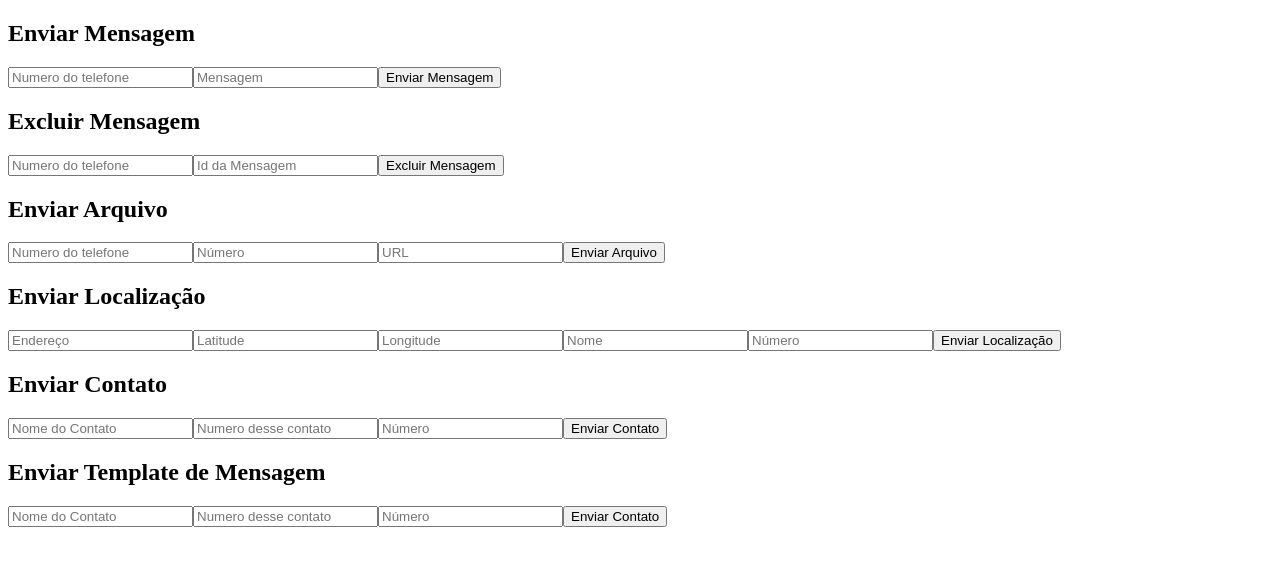
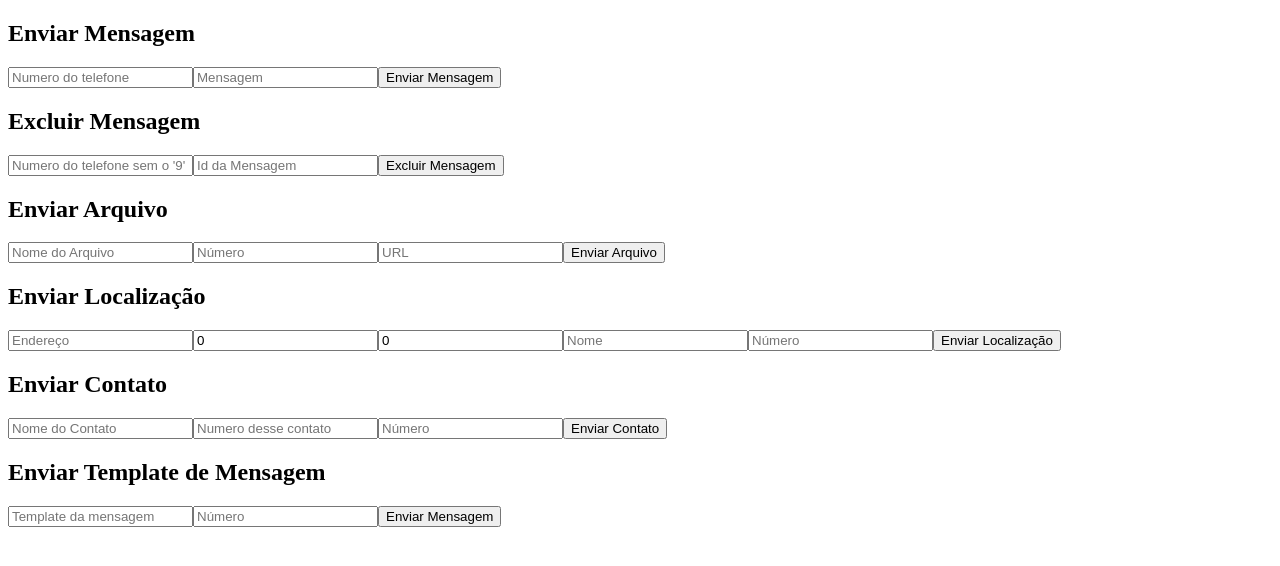
Before and after one commit to OmarBahmad/chatpro-api, a React (Create React App) app: page /message in a window 1280 px wide. Shown: the top 566 px of the page. Built offline with nearby package versions, Linux system fonts and the light colour scheme.

Commit message:
testing messages

```diff
--- a/src/Pages/Message/DeleteMessage/index.js
+++ b/src/Pages/Message/DeleteMessage/index.js
@@ -6,26 +6,25 @@ export default function DeleteMessage() {
   const [messageID, setMessageID] = useState("");
 
   async function deleteMsg() {
-    const nova = chatJid.includes("@s.whatsapp.net");
-
     const obj = {
-      chatJid: chatJid,
-      messageID: messageID,
+      chatJid: "55"+chatJid.concat("@s.whatsapp.net"),
+      messageID,
     };
     try {
       await deleteMessage(obj);
-      alert("Mensagem enviada com sucesso.");
+      alert("Mensagem Apagada com sucesso.");
     } catch (err) {
       console.log("erro");
     }
     setChatJid("");
     setMessageID("");
   }
+
   return (
     <div>
       <h2>Excluir Mensagem</h2>
       <input
-        placeholder="Numero do telefone"
+        placeholder="Numero do telefone sem o '9'"
         className="input-msg"
         value={chatJid}
         onChange={(e) => setChatJid(e.target.value)}
@@ -40,3 +39,8 @@ export default function DeleteMessage() {
     </div>
   );
 }
+
+/*
+      chatJid: "556282530552@s.whatsapp.net", //sem o 9
+      messageID: "2B632CC4CCECA2E3FBA3",
+*/
--- a/src/Pages/Message/SendFile/index.js
+++ b/src/Pages/Message/SendFile/index.js
@@ -26,7 +26,7 @@ export default function SendFile() {
     <div>
       <h2>Enviar Arquivo</h2>
       <input
-        placeholder="Numero do telefone"
+        placeholder="Nome do Arquivo"
         value={caption}
         onChange={(e) => setCaption(e.target.value)}
       />
@@ -44,3 +44,9 @@ export default function SendFile() {
     </div>
   );
 }
+
+/*
+      caption: "Tcc Vitor",
+      number: "62982536654",
+      url: "http://repositorio.unicamp.br/bitstream/REPOSIP/254842/1/Oliveira_MiguelMeirellesde_M.pdf",
+*/
--- a/src/Pages/Message/SendLocation/index.js
+++ b/src/Pages/Message/SendLocation/index.js
@@ -3,8 +3,8 @@ import { sendLocation } from "../../../Actions/Message";
 
 export default function SendLocation() {
   const [address, setAddress] = useState("");
-  const [lat, setLat] = useState("");
-  const [lng, setLng] = useState("");
+  const [lat, setLat] = useState(0);
+  const [lng, setLng] = useState(0);
   const [name, setName] = useState("");
   const [number, setNumber] = useState("");
 
@@ -14,7 +14,7 @@ export default function SendLocation() {
       lat,
       lng,
       name,
-      number
+      number,
     };
     try {
       await sendLocation(obj);
@@ -23,8 +23,8 @@ export default function SendLocation() {
       console.log("erro");
     }
     setAddress("");
-    setLat("");
-    setLng("");
+    setLat(0);
+    setLng(0);
     setName("");
     setNumber("");
   }
@@ -33,16 +33,18 @@ export default function SendLocation() {
       <h2>Enviar Localização</h2>
       <input
         placeholder="Endereço"
-        value={setAddress}
+        value={address}
         onChange={(e) => setAddress(e.target.value)}
       />
       <input
         placeholder="Latitude"
+        type="number"
         value={lat}
         onChange={(e) => setLat(e.target.value)}
       />
       <input
         placeholder="Longitude"
+        type="number"
         value={lng}
         onChange={(e) => setLng(e.target.value)}
       />
--- a/src/Pages/Message/SendMessageTemplate/index.js
+++ b/src/Pages/Message/SendMessageTemplate/index.js
@@ -6,7 +6,7 @@ export default function SendMessageTemplate() {
   const [contact_number, setContactNumber] = useState("");
   const [number, setNumber] = useState("");
 
-  async function sendCTT() {
+  async function sendMessageTpt() {
     const obj = {
       contact_name,
       contact_number,
@@ -19,28 +19,22 @@ export default function SendMessageTemplate() {
       console.log("erro");
     }
     setContactNumber("");
-    setContactName("");
     setNumber("");
   }
   return (
     <div>
       <h2>Enviar Template de Mensagem</h2>
       <input
-        placeholder="Nome do Contato"
+        placeholder="Template da mensagem"
         value={contact_name}
         onChange={(e) => setContactName(e.target.value)}
-      />
-      <input
-        placeholder="Numero desse contato"
-        value={contact_number}
-        onChange={(e) => setContactNumber(e.target.value)}
       />
       <input
         placeholder="Número"
         value={number}
         onChange={(e) => setNumber(e.target.value)}
       />
-      <button onClick={sendCTT}>Enviar Contato</button>
+      <button onClick={sendMessageTpt}>Enviar Mensagem</button>
     </div>
   );
 }
```
Also changed, not shown: src/Pages/Message/SendContact/index.js (+7 -0 lines).
